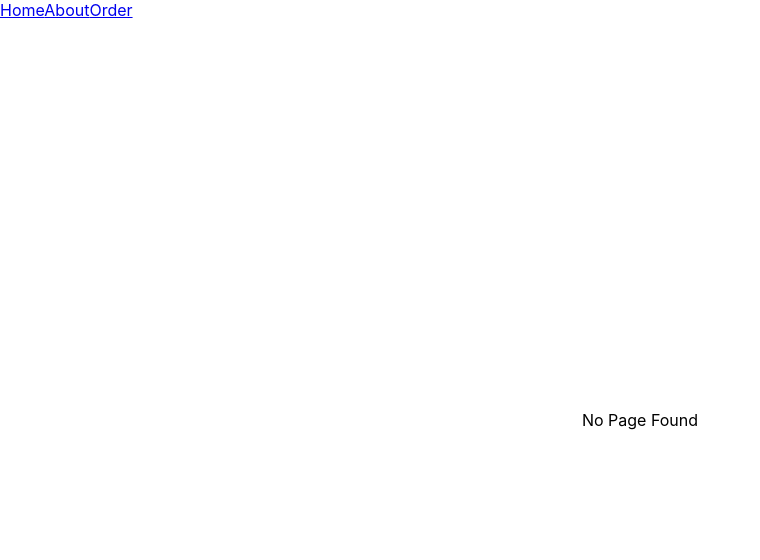
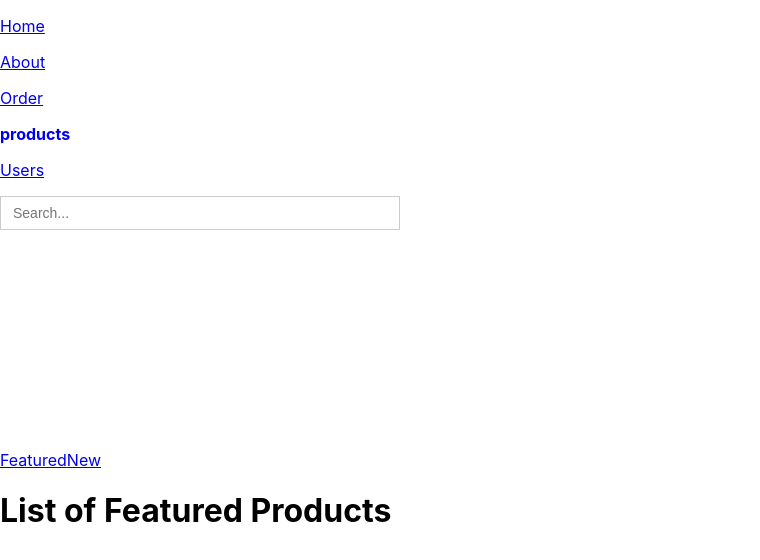
Before and after one commit to Shaikhsaad8899/Formik-Forms-using-React, a React (Create React App) app: page /products in a window 1280 px wide. Shown: the top 560 px of the page, without its empty margins (0-760 px from the left). Built offline with nearby package versions, Linux system fonts and the light colour scheme.

Commit message:
Done dynamic index nested routing

```diff
--- a/src/App.js
+++ b/src/App.js
@@ -10,15 +10,30 @@ import { About } from "./Routing/About";
 import { Navbar } from "./Routing/Navbar";
 import { Navigate } from "./Routing/Navigate";
 import { NoMatch } from "./Routing/NoMatch";
+import { Products } from "./Routing/Products";
+import { Featured } from "./Routing/Featured";
+import { Newproducts } from "./Routing/Newproducts";
+import { Users } from "./Routing/Users/Users";
+import { UserDetails } from "./Routing/Users/UserDetails";
+
 function App() {
   return (
     <>
       <Navbar />
-      <div className="App">
+      <div className="App2">
         <Routes>
           <Route path="/" element={<Home />} />
           <Route path="/about" element={<About />} />
           <Route path="order-summary" element={<Navigate />} />
+          <Route path="products" element={<Products />}>
+            <Route index="featured" element={<Featured />} />
+            <Route path="featured" element={<Featured />} />
+            <Route path="new" element={<Newproducts />} />
+          </Route>
+          <Route path="users" element={<Users />} />
+          <Route path="users/:userId" element={<UserDetails />} />
+          {/* <Route path="user/2" element={<User2 />} />
+          <Route path="user/3" element={<User3 />} /> */}
           <Route path="*" element={<NoMatch />} />
         </Routes>
 
--- /dev/null
+++ b/src/Routing/Featured.jsx
@@ -0,0 +1,10 @@
+import React from 'react'
+
+export const Featured = () => {
+  return (
+    <div>
+
+        <h1>List of Featured Products</h1>
+    </div>
+  )
+}
--- a/src/Routing/Navbar.jsx
+++ b/src/Routing/Navbar.jsx
@@ -11,13 +11,19 @@ export const Navbar = () => {
     <>
       <nav>
         <NavLink style={navLinkStyles} to="/">
-          Home
+          <p>Home</p>{" "}
         </NavLink>
         <NavLink style={navLinkStyles} to="/about">
-          About
+          <p>About</p>{" "}
         </NavLink>
         <NavLink style={navLinkStyles} to="order-summary">
-          Order
+          <p>Order</p>{" "}
+        </NavLink>
+        <NavLink style={navLinkStyles} to="products">
+          <p>products</p>{" "}
+        </NavLink>
+        <NavLink style={navLinkStyles} to="users">
+          <p>Users</p>{" "}
         </NavLink>
       </nav>
     </>
--- /dev/null
+++ b/src/Routing/Newproducts.jsx
@@ -0,0 +1,8 @@
+import React from 'react'
+
+export const Newproducts = () => {
+  return (
+    <div>        <h1>List of New Products</h1>
+    </div>
+  )
+}
--- /dev/null
+++ b/src/Routing/Products.jsx
@@ -0,0 +1,29 @@
+import React from "react";
+import { Link,Outlet  } from "react-router-dom";
+export const Products = () => {
+  return (
+    <>
+      <div>
+        <input type="search" name="" id="" placeholder="Search..." />
+      </div>
+      <br />
+      <br />
+      <br />
+      <br />
+      <br />
+      <br />
+      <br />
+      <br />
+      <br />
+      <br />
+     <div>
+     <nav>
+        <Link to="featured">Featured</Link>
+        <Link to="new">New</Link>
+      </nav>
+      <Outlet/>
+     </div>
+
+    </>
+  );
+};
--- /dev/null
+++ b/src/Routing/Users/UserDetails.jsx
@@ -0,0 +1,12 @@
+import React from 'react'
+
+export const UserDetails = () => {
+  return (
+    <div>
+    <h1 htmlFor="">Name: Saad Shaikh</h1>
+    <h1 htmlFor="">D.O.B: 01/01/2001</h1>
+    <h1 htmlFor="">Place: Pune</h1>
+
+    </div>
+  )
+}
--- /dev/null
+++ b/src/Routing/Users/Users.jsx
@@ -0,0 +1,13 @@
+import React from "react";
+
+export const Users = () => {
+  return (
+    <div>
+      <ul>
+        <li >User 1 </li>
+        <li>User 2 </li>
+        <li>User 3 </li>
+      </ul>
+    </div>
+  );
+};
```
